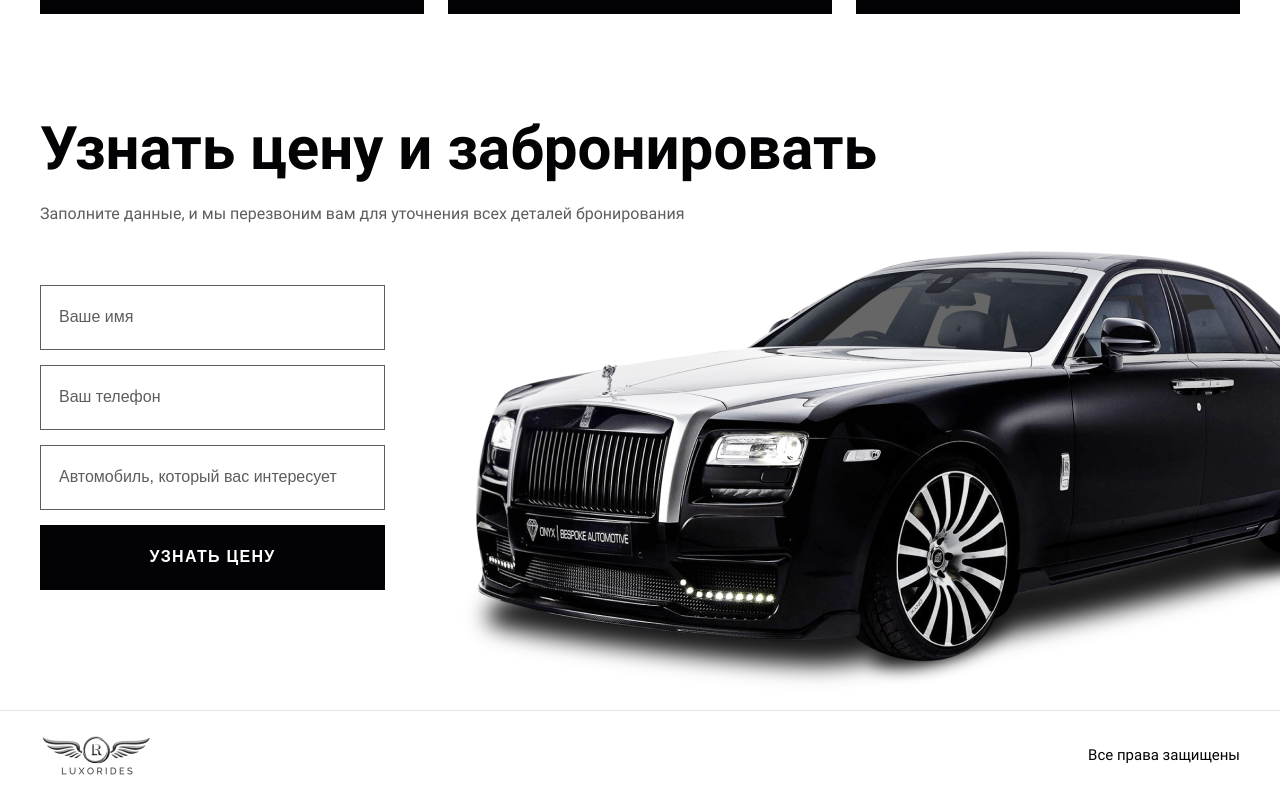
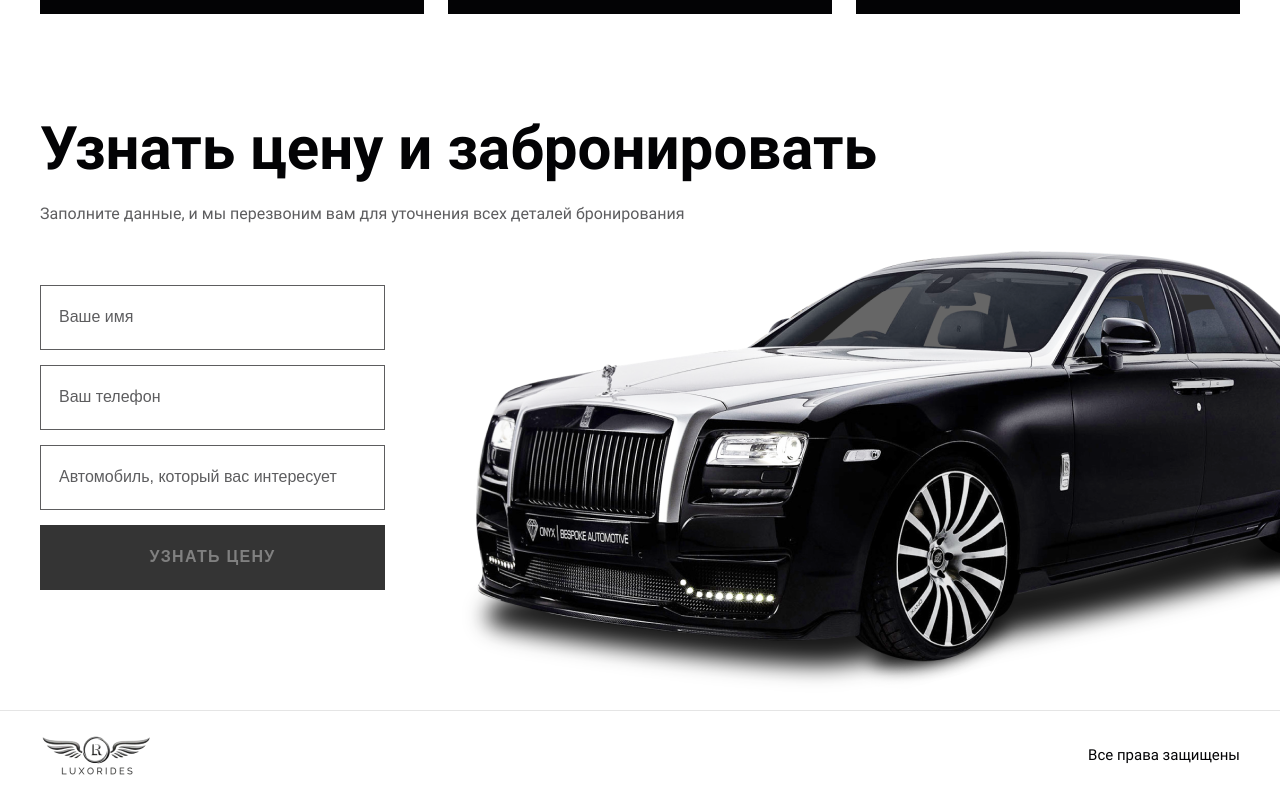
Before and after one commit to SergeyDedikov/intensive-with-atlogia, an Angular app: page / in a window 1280 px wide. Shown: the part 2008-2808 px from the top of the page. Built offline with nearby package versions, Linux system fonts and the light colour scheme.

Commit message:
feat: set stiles form validation

```diff
--- a/src/app/app.component.css
+++ b/src/app/app.component.css
@@ -82,9 +82,15 @@
   transition: background-color 0.5s;
 }
 
-.button:hover {
+.button:hover:not(:disabled) {
   cursor: pointer;
   background-color: #575757;
+}
+
+.button:disabled {
+  cursor: not-allowed;
+  color: gray;
+  background-color: #343434;
 }
 
 .cars {
@@ -194,6 +200,14 @@
   color: #5d5d5f;
 }
 
+.price-input.ng-touched.ng-valid {
+  border: 1px solid #5D5D5F;
+}
+
+.price-input.ng-touched.ng-invalid {
+  border: 1px solid red;
+}
+
 .price .button {
   width: 100%;
 }
```
